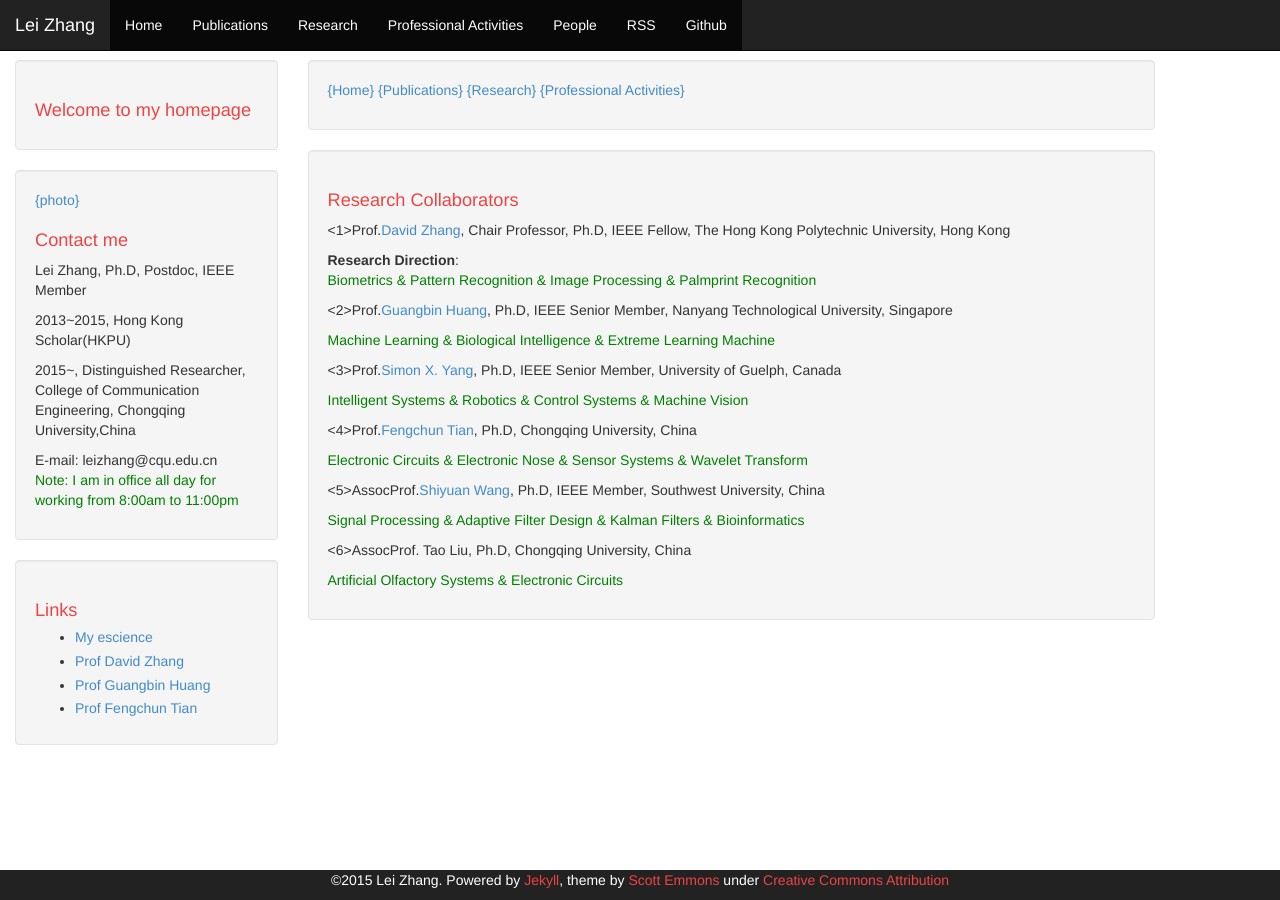
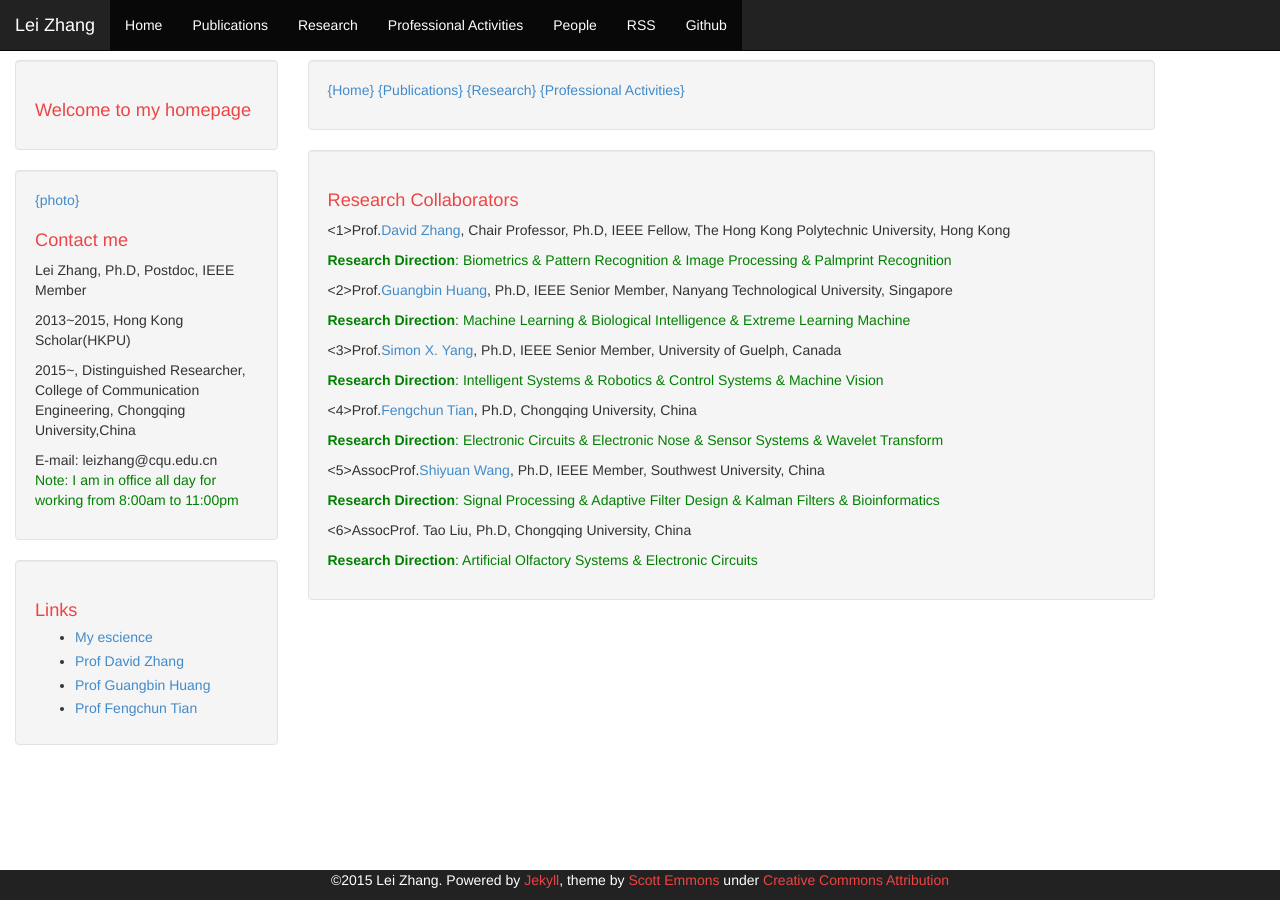
Before and after one commit to DrLeiZhang/website, a Jekyll site: the page built from people.html, in a window 1280 px wide. Built offline with Jekyll 4.4.1, drawn with Linux system fonts in a browser that asks for light colours; Markdown is read by kramdown in place of the engine named in the settings.

Commit message:
Update
Signed-off-by: leizhang@cqu.edu.cn <leizhang@cqu.edu.cn>

```diff
--- a/people.html
+++ b/people.html
@@ -9,19 +9,19 @@ layout: default
 <div class="well">
 <h1>Research Collaborators</h1>
 <p><1>Prof.<a href="http://www4.comp.polyu.edu.hk/~csdzhang/">David Zhang</a>, Chair Professor, Ph.D, IEEE Fellow, The Hong Kong Polytechnic University, Hong Kong</p>
-<B>Research Direction</B>: <p style="color:green;">Biometrics & Pattern Recognition & Image Processing & Palmprint Recognition</p>
+<p style="color:green;"><B>Research Direction</B>: Biometrics & Pattern Recognition & Image Processing & Palmprint Recognition</p>
 
 <p><2>Prof.<a href="http://www.extreme-learning-machines.org/">Guangbin Huang</a>, Ph.D, IEEE Senior Member, Nanyang Technological University, Singapore</p>
-<p style="color:green;">Machine Learning & Biological Intelligence & Extreme Learning Machine</p>
+<p style="color:green;"><B>Research Direction</B>: Machine Learning & Biological Intelligence & Extreme Learning Machine</p>
 
 <p><3>Prof.<a href="">Simon X. Yang</a>, Ph.D, IEEE Senior Member, University of Guelph, Canada</p>
-<p style="color:green;">Intelligent Systems & Robotics & Control Systems & Machine Vision</p>
+<p style="color:green;"><B>Research Direction</B>: Intelligent Systems & Robotics & Control Systems & Machine Vision</p>
 
 <p><4>Prof.<a href="http://www.ccee.cqu.edu.cn/index.aspx?lanmuid=75&sublanmuid=738&id=591">Fengchun Tian</a>, Ph.D, Chongqing University, China</p>
-<p style="color:green;">Electronic Circuits & Electronic Nose & Sensor Systems & Wavelet Transform</p>
+<p style="color:green;"><B>Research Direction</B>: Electronic Circuits & Electronic Nose & Sensor Systems & Wavelet Transform</p>
 
 <p><5>AssocProf.<a href="http://ceie.swu.edu.cn/viscms/ceieidex/fujiaoshoujieshao9499/20131107/62610.html">Shiyuan Wang</a>, Ph.D, IEEE Member, Southwest University, China</p>
-<p style="color:green;">Signal Processing & Adaptive Filter Design & Kalman Filters & Bioinformatics</p>
+<p style="color:green;"><B>Research Direction</B>: Signal Processing & Adaptive Filter Design & Kalman Filters & Bioinformatics</p>
 
 <p><6>AssocProf. Tao Liu, Ph.D, Chongqing University, China</p>
-<p style="color:green;">Artificial Olfactory Systems & Electronic Circuits</p>
+<p style="color:green;"><B>Research Direction</B>: Artificial Olfactory Systems & Electronic Circuits</p>
```
